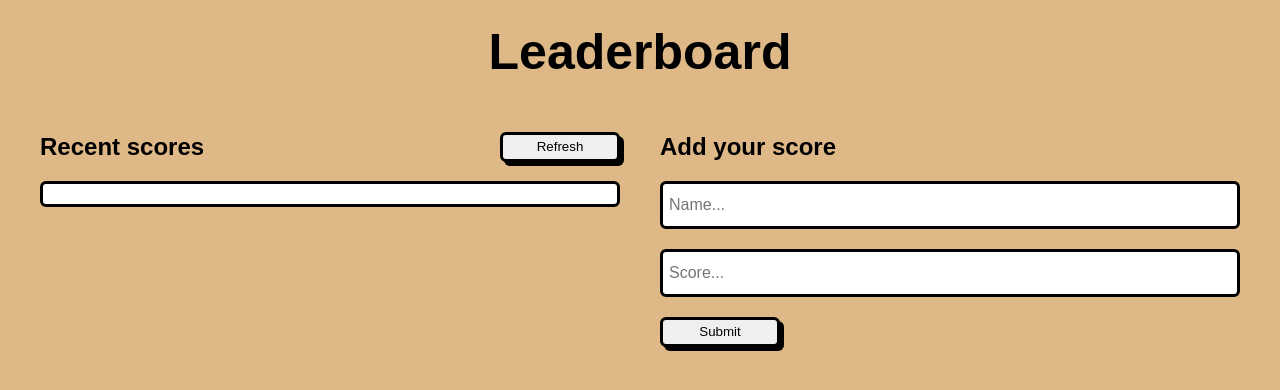
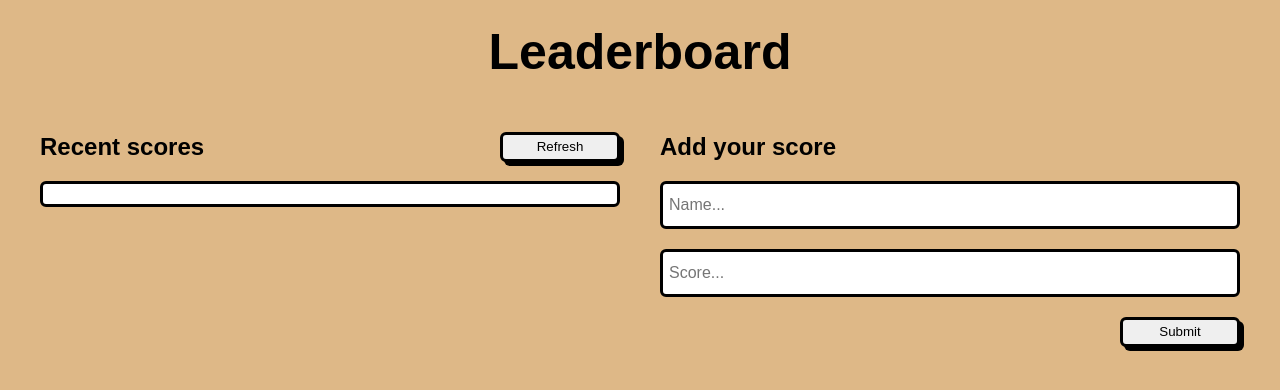
Before and after one commit to NelsonAraujo93/LeaderBoard, a website built with webpack: page public/index.html in a window 1280 px wide. Built offline with nearby package versions, Linux system fonts and the light colour scheme; no server answers; a web font is replaced by a local one.

Commit message:
Change form button alignment

```diff
--- a/src/style.css
+++ b/src/style.css
@@ -122,6 +122,10 @@ button:hover {
   transform: scale(1.02);
 }
 
+#main-form button {
+  align-self: flex-end;
+}
+
 @media (max-width: 767px) {
   section#dynamic-content {
     flex-direction: column-reverse;
```
